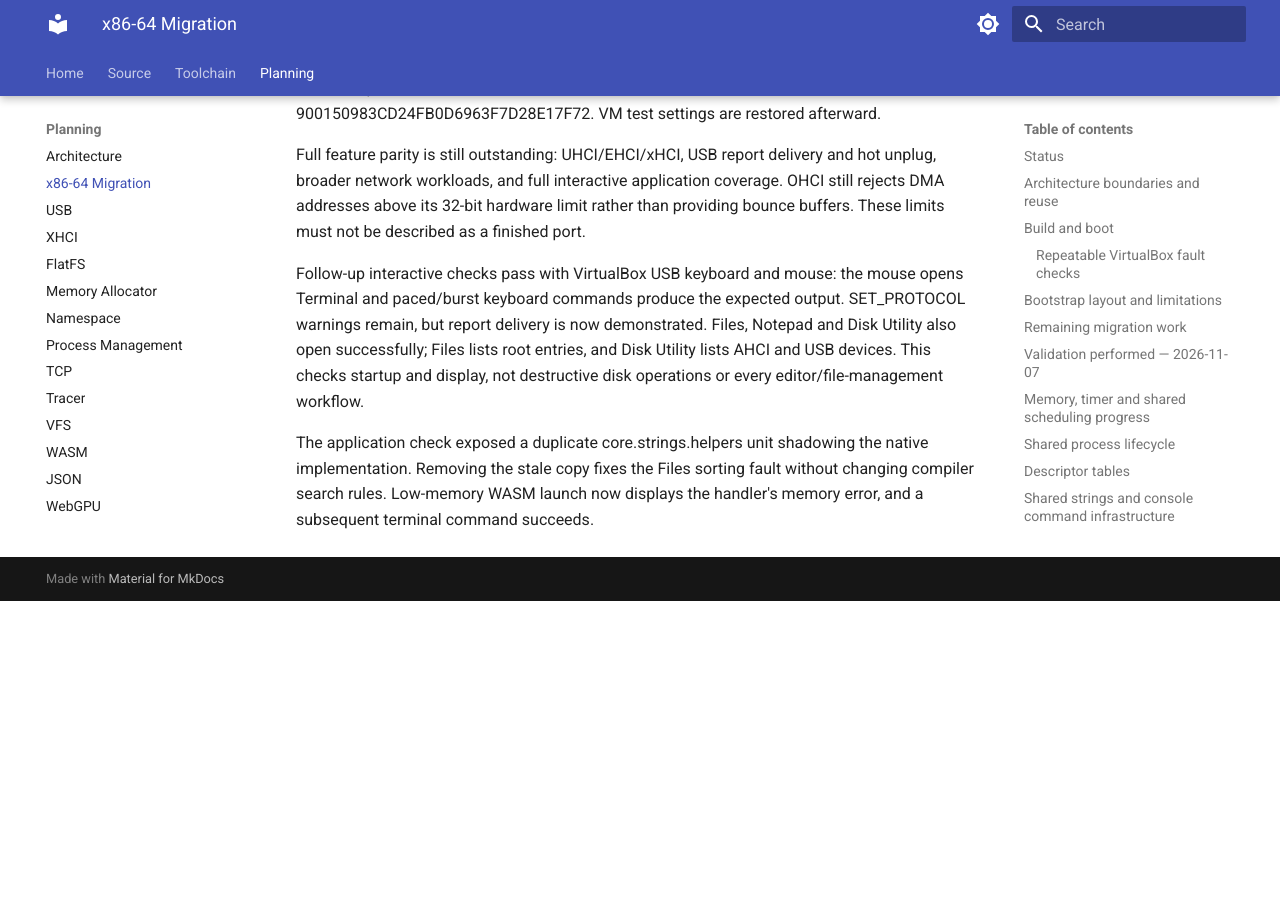
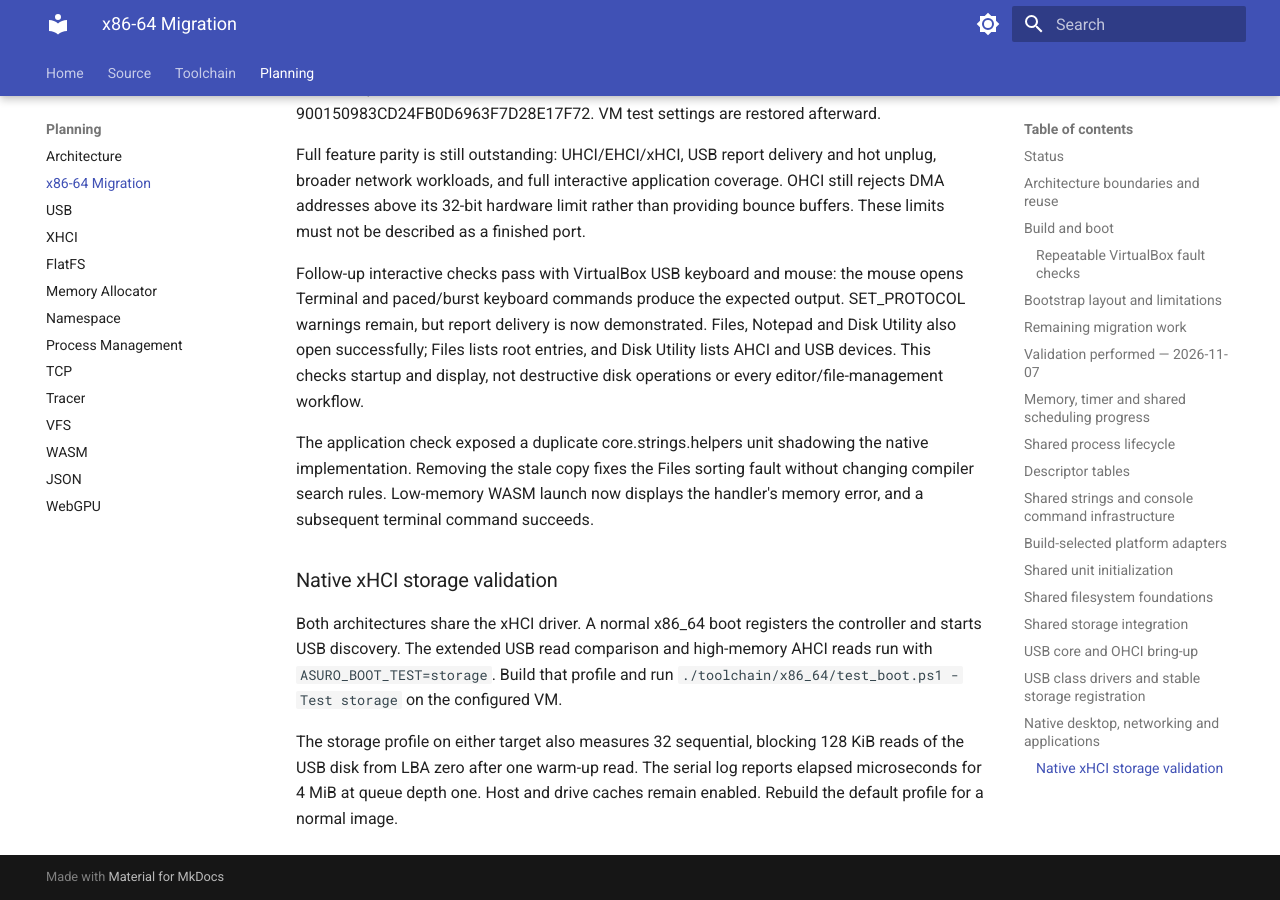
Before and after one commit to t3hn3rd/Asuro, an MkDocs documentation site: the page built from doc/planning/x86_64.md, in a window 1280 px wide and 900 px high, scrolled down 13781 px. Built offline with MkDocs 1.6.1 and Material for MkDocs 9.7.7, drawn with Linux system fonts in a browser that asks for light colours; before the commit the page ends 14382 px from its top, so only the background shows below that.

Commit message:
Enable native x86_64 xHCI storage and add opt-in read validation

```diff
--- a/doc/planning/x86_64.md
+++ b/doc/planning/x86_64.md
@@ -577,3 +577,15 @@ The application check exposed a duplicate core.strings.helpers unit shadowing
 the native implementation. Removing the stale copy fixes the Files sorting fault
 without changing compiler search rules. Low-memory WASM launch now displays the
 handler's memory error, and a subsequent terminal command succeeds.
+
+### Native xHCI storage validation
+
+Both architectures share the xHCI driver. A normal x86_64 boot registers the
+controller and starts USB discovery. The extended USB read comparison and
+high-memory AHCI reads run with `ASURO_BOOT_TEST=storage`. Build that profile
+and run `./toolchain/x86_64/test_boot.ps1 -Test storage` on the configured VM.
+
+The storage profile on either target also measures 32 sequential, blocking
+128 KiB reads of the USB disk from LBA zero after one warm-up read. The serial
+log reports elapsed microseconds for 4 MiB at queue depth one. Host and drive
+caches remain enabled. Rebuild the default profile for a normal image.
```
Also changed, not shown: 6 other files.
